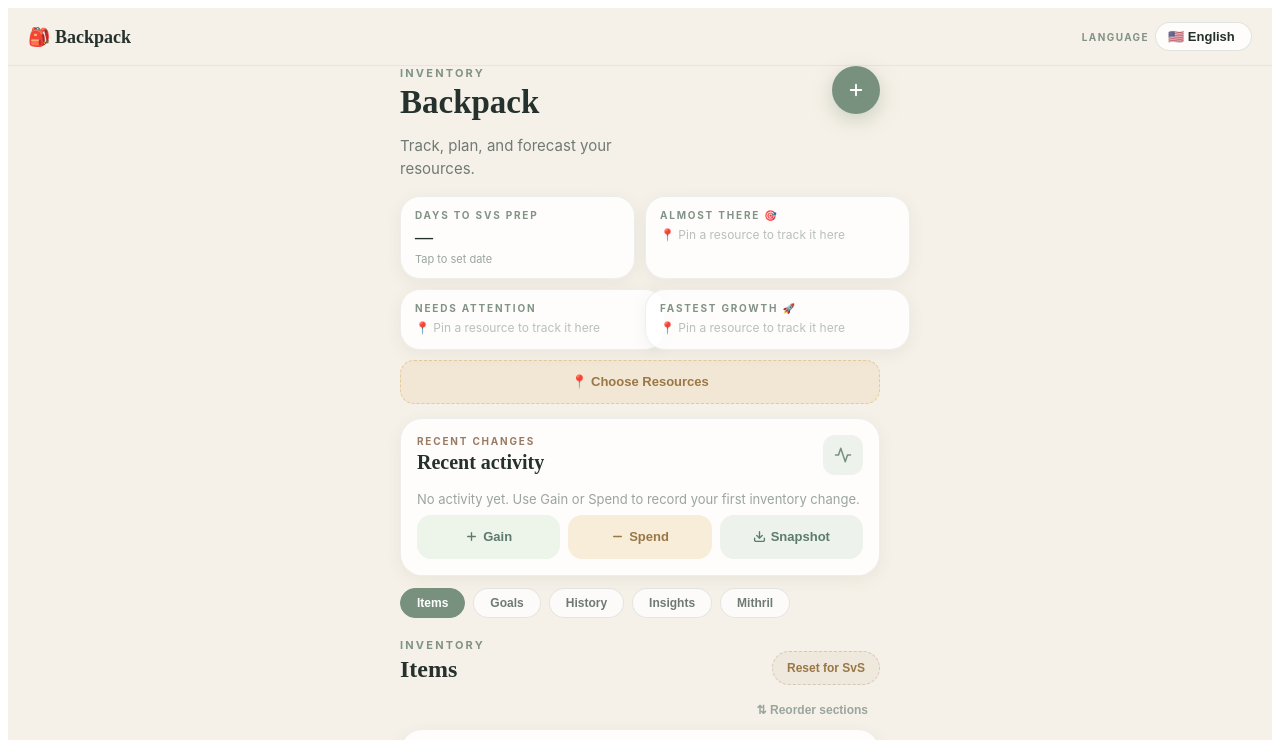
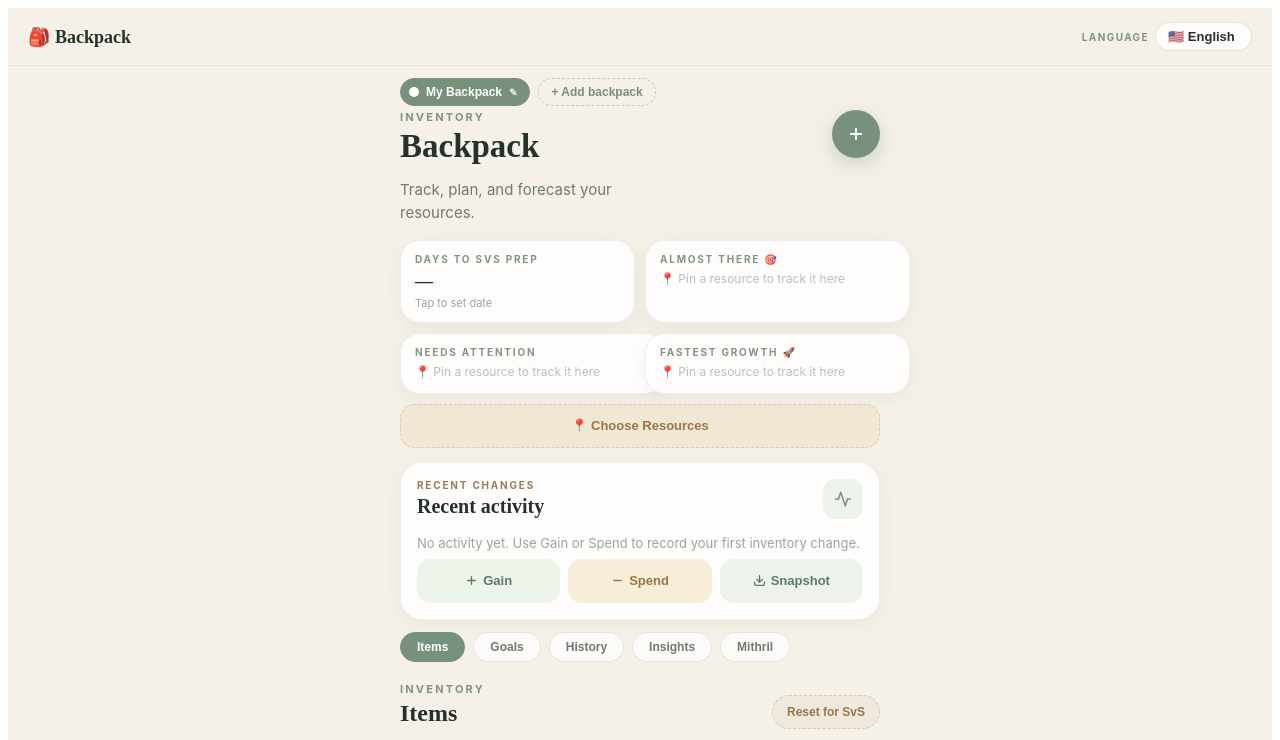
Before and after one commit to caroline3543/backpack-hub, a React (Create React App) app: page / in a window 1280 px wide. Shown: the top 740 px of the page. Built offline with nearby package versions, Linux system fonts and the light colour scheme; the HTML template or start-up script is replaced by a standard one.

Commit message:
backpack duo

```diff
--- a/src/App.jsx
+++ b/src/App.jsx
@@ -1,13 +1,38 @@
+import { useState } from "react";
 import { I18nProvider, useI18n } from "./i18n/I18nContext.jsx";
 import LanguageSwitcher from "./components/LanguageSwitcher.jsx";
 import BackpackScreen from "./features/backpack/BackpackScreen.jsx";
-
-// This is a stripped-down, single-tab build — there's no login flow, so
-// everything is stored locally under one fixed local user id.
-const LOCAL_USER_ID = "local-user";
+import BackpackSwitcher, {
+  loadProfiles, loadActiveId, saveProfiles, saveActiveId,
+} from "./features/backpack/BackpackSwitcher.jsx";
 
 function AppShell() {
   const { t, dir } = useI18n();
+
+  const [profiles, setProfiles] = useState(loadProfiles);
+  const [activeId, setActiveId] = useState(() => loadActiveId(loadProfiles()));
+
+  const activeProfile = profiles.find(p => p.id === activeId) || profiles[0];
+  const accent = activeProfile.color;
+
+  const handleSwitch = (id) => {
+    setActiveId(id);
+    saveActiveId(id);
+  };
+
+  const handleCreate = ({ name, color }) => {
+    const id = `backpack-${Date.now()}`;
+    const next = [...profiles, { id, name, color }];
+    setProfiles(next);
+    saveProfiles(next);
+    handleSwitch(id);
+  };
+
+  const handleUpdate = (id, { name, color }) => {
+    const next = profiles.map(p => p.id === id ? { ...p, name, color } : p);
+    setProfiles(next);
+    saveProfiles(next);
+  };
 
   return (
     <div
@@ -16,6 +41,7 @@ function AppShell() {
         minHeight: "100vh",
         background: "#f6f1e8",
         fontFamily: "'DM Sans', -apple-system, BlinkMacSystemFont, sans-serif",
+        "--bp-accent": accent,
       }}
     >
       <header style={{
@@ -30,8 +56,15 @@ function AppShell() {
         <LanguageSwitcher />
       </header>
 
-      <main style={{ maxWidth: 480, margin: "0 auto", padding: "0 20px 40px" }}>
-        <BackpackScreen userId={LOCAL_USER_ID} />
+      <main style={{ maxWidth: 480, margin: "0 auto", padding: "12px 20px 40px" }}>
+        <BackpackSwitcher
+          profiles={profiles}
+          activeId={activeId}
+          onSwitch={handleSwitch}
+          onCreate={handleCreate}
+          onUpdate={handleUpdate}
+        />
+        <BackpackScreen key={activeId} userId={activeId} accent={accent} />
       </main>
     </div>
   );
--- a/src/features/backpack/BackpackItems.jsx
+++ b/src/features/backpack/BackpackItems.jsx
@@ -164,7 +164,7 @@ function ItemRow({ item, balance, transactions, isPinned, onTogglePin, onGoal, o
             )}
             <span>
               {tItem(item.id, item.name)}
-              {item.category === "Widgets" && item.currentLevel !== null && item.currentLevel !== undefined && (
+              {item.category === "Widgets" && item.trackLevel !== false && item.currentLevel !== null && item.currentLevel !== undefined && (
                 <span style={{ fontSize:10, fontWeight:700, color:"#78917f",
                   background:"#edf2ec", borderRadius:99, padding:"1px 7px", marginLeft:6 }}>
                   Lv.{item.currentLevel}
--- a/src/features/backpack/BackpackSheet.jsx
+++ b/src/features/backpack/BackpackSheet.jsx
@@ -45,7 +45,7 @@ export function UpdateTotalForm({ item, currentBalance, isFirstEntry, onSubmit }
   const { t, tItem } = useI18n();
   const isResource = item?.category === "Resources";
   const isSpeedup  = item?.isMinutes;
-  const isWidgetItem = item?.category === "Widgets";
+  const isWidgetItem = item?.category === "Widgets" && item?.trackLevel !== false;
   const unit       = item?.displayUnit || null;
 
   const [rawAmount,   setRawAmount]   = useState("");
@@ -217,7 +217,7 @@ function ItemForm({ initial, onSubmit }) {
   const set = k => e => setForm(f => ({ ...f, [k]: e.target.value }));
   const isResource = form.category === "Resources";
   const isSpeedup  = form.category === "Speedups";
-  const isWidget   = form.category === "Widgets";
+  const isWidget   = form.category === "Widgets" && form.trackLevel !== false;
 
   return (
     <div style={{ display:"flex", flexDirection:"column", gap:14 }}>
@@ -305,7 +305,7 @@ function GoalForm({ initial, items, onSubmit }) {
 
   const set = k => e => setForm(f => ({ ...f, [k]: e.target.value }));
   const selectedItem = items.find(i => i.id === (form.itemId || initial?.itemId));
-  const isWidget = selectedItem?.category === "Widgets";
+  const isWidget = selectedItem?.category === "Widgets" && selectedItem?.trackLevel !== false;
   const baseLevel = selectedItem?.currentLevel ?? 0;
 
   // Widgets goals are relative to the item's saved current level: the amount
--- /dev/null
+++ b/src/features/backpack/BackpackSwitcher.jsx
@@ -0,0 +1,174 @@
+// ─── BackpackSwitcher.jsx ──────────────────────────────────────────────────────
+// Lets the user keep two separate backpacks (e.g. two accounts/alliances),
+// each with its own name and accent color so they're easy to tell apart at
+// a glance. Profile list + active selection persist in localStorage under
+// their own keys — separate from the actual item/transaction data, which
+// stays scoped by the profile's id (passed down as userId).
+
+import { useState } from "react";
+
+const PROFILES_KEY = "backpack-hub-profiles-v1";
+const ACTIVE_KEY    = "backpack-hub-active-profile-v1";
+const MAX_BACKPACKS = 2;
+
+// First color matches the app's original default green, so an existing
+// single-backpack user's data and look stay unchanged after this update.
+export const PALETTE = [
+  { name: "Sage",       color: "#78917f" },
+  { name: "Dusty Blue", color: "#7690a8" },
+  { name: "Terracotta", color: "#b8785a" },
+  { name: "Plum",       color: "#8a6a96" },
+  { name: "Mustard",    color: "#b89a4a" },
+  { name: "Slate",      color: "#6f7a8a" },
+];
+
+const DEFAULT_PROFILE = { id: "local-user", name: "My Backpack", color: PALETTE[0].color };
+
+export function loadProfiles() {
+  try {
+    const raw = localStorage.getItem(PROFILES_KEY);
+    if (!raw) return [DEFAULT_PROFILE];
+    const parsed = JSON.parse(raw);
+    return Array.isArray(parsed) && parsed.length > 0 ? parsed : [DEFAULT_PROFILE];
+  } catch { return [DEFAULT_PROFILE]; }
+}
+
+export function loadActiveId(profiles) {
+  try {
+    const saved = localStorage.getItem(ACTIVE_KEY);
+    if (saved && profiles.some(p => p.id === saved)) return saved;
+  } catch {}
+  return profiles[0].id;
+}
+
+export function saveProfiles(profiles) {
+  try { localStorage.setItem(PROFILES_KEY, JSON.stringify(profiles)); } catch {}
+}
+
+export function saveActiveId(id) {
+  try { localStorage.setItem(ACTIVE_KEY, id); } catch {}
+}
+
+function ColorSwatchRow({ value, onChange }) {
+  return (
+    <div style={{ display:"flex", gap:8, flexWrap:"wrap" }}>
+      {PALETTE.map(p => (
+        <button key={p.color} onClick={() => onChange(p.color)}
+          aria-label={p.name}
+          style={{
+            width:30, height:30, borderRadius:"50%", cursor:"pointer",
+            background:p.color,
+            border: value === p.color ? "3px solid #24312c" : "1px solid rgba(0,0,0,0.1)",
+            padding:0,
+          }} />
+      ))}
+    </div>
+  );
+}
+
+function ProfileForm({ initial, onSave, onCancel }) {
+  const [name, setName]   = useState(initial?.name || "");
+  const [color, setColor] = useState(initial?.color || PALETTE[0].color);
+
+  return (
+    <div style={{
+      background:"rgba(255,255,255,0.9)", borderRadius:16,
+      border:"1px solid rgba(74,92,80,0.12)", padding:14, marginTop:8,
+    }}>
+      <label style={{ fontSize:11, fontWeight:700, textTransform:"uppercase",
+        letterSpacing:"0.15em", color:"#9aa59e", display:"block", marginBottom:6 }}>
+        Backpack Name
+      </label>
+      <input value={name} onChange={e => setName(e.target.value)}
+        placeholder="e.g. Main Account"
+        style={{
+          width:"100%", background:"white", border:"1px solid #e3e8e2",
+          borderRadius:12, padding:"10px 14px", fontSize:14, color:"#24312c",
+          outline:"none", fontFamily:"'DM Sans',sans-serif", boxSizing:"border-box",
+          marginBottom:12,
+        }} />
+
+      <label style={{ fontSize:11, fontWeight:700, textTransform:"uppercase",
+        letterSpacing:"0.15em", color:"#9aa59e", display:"block", marginBottom:8 }}>
+        Colour
+      </label>
+      <ColorSwatchRow value={color} onChange={setColor} />
+
+      <div style={{ display:"flex", gap:8, marginTop:14 }}>
+        <button onClick={onCancel} style={{
+          flex:1, height:38, borderRadius:10, fontSize:13, fontWeight:600,
+          background:"rgba(255,255,255,0.8)", color:"#6f7a73",
+          border:"1px solid rgba(72,94,80,0.14)", cursor:"pointer",
+        }}>Cancel</button>
+        <button
+          onClick={() => name.trim() && onSave({ name: name.trim(), color })}
+          disabled={!name.trim()}
+          style={{
+            flex:1, height:38, borderRadius:10, fontSize:13, fontWeight:700,
+            background: name.trim() ? color : "rgba(72,94,80,0.2)",
+            color:"white", border:"none",
+            cursor: name.trim() ? "pointer" : "default",
+          }}>Save</button>
+      </div>
+    </div>
+  );
+}
+
+export default function BackpackSwitcher({ profiles, activeId, onSwitch, onUpdate, onCreate }) {
+  const [editingId, setEditingId] = useState(null); // profile id being renamed/recolored
+  const [creating,  setCreating]  = useState(false);
+
+  const activeProfile = profiles.find(p => p.id === activeId) || profiles[0];
+
+  return (
+    <div style={{ marginBottom:4 }}>
+      <div style={{ display:"flex", gap:8, flexWrap:"wrap", alignItems:"center" }}>
+        {profiles.map(p => {
+          const isActive = p.id === activeId;
+          return (
+            <button
+              key={p.id}
+              onClick={() => isActive ? setEditingId(editingId === p.id ? null : p.id) : onSwitch(p.id)}
+              style={{
+                display:"flex", alignItems:"center", gap:7,
+                padding:"6px 12px 6px 8px", borderRadius:99,
+                background: isActive ? p.color : "rgba(255,255,255,0.72)",
+                color: isActive ? "white" : "#6f7a73",
+                border: isActive ? `1px solid ${p.color}` : "1px solid rgba(72,94,80,0.14)",
+                fontSize:12, fontWeight:700, cursor:"pointer",
+              }}>
+              <span style={{ width:10, height:10, borderRadius:"50%",
+                background: isActive ? "white" : p.color, flexShrink:0 }} />
+              {p.name}
+              {isActive && <span style={{ fontSize:10, opacity:0.85 }}>✎</span>}
+            </button>
+          );
+        })}
+        {profiles.length < MAX_BACKPACKS && !creating && (
+          <button onClick={() => setCreating(true)} style={{
+            padding:"6px 12px", borderRadius:99, fontSize:12, fontWeight:700,
+            background:"none", color:"#78917f",
+            border:"1px dashed rgba(120,145,127,0.4)", cursor:"pointer",
+          }}>
+            + Add backpack
+          </button>
+        )}
+      </div>
+
+      {editingId && (
+        <ProfileForm
+          initial={profiles.find(p => p.id === editingId)}
+          onCancel={() => setEditingId(null)}
+          onSave={data => { onUpdate(editingId, data); setEditingId(null); }}
+        />
+      )}
+
+      {creating && (
+        <ProfileForm
+          onCancel={() => setCreating(false)}
+          onSave={data => { onCreate(data); setCreating(false); }}
+        />
+      )}
+    </div>
+  );
+}
```
Also changed, not shown: src/features/backpack/BackpackScreen.jsx (+7 -7 lines), src/features/backpack/backpackConstants.js (+5 -2 lines).
